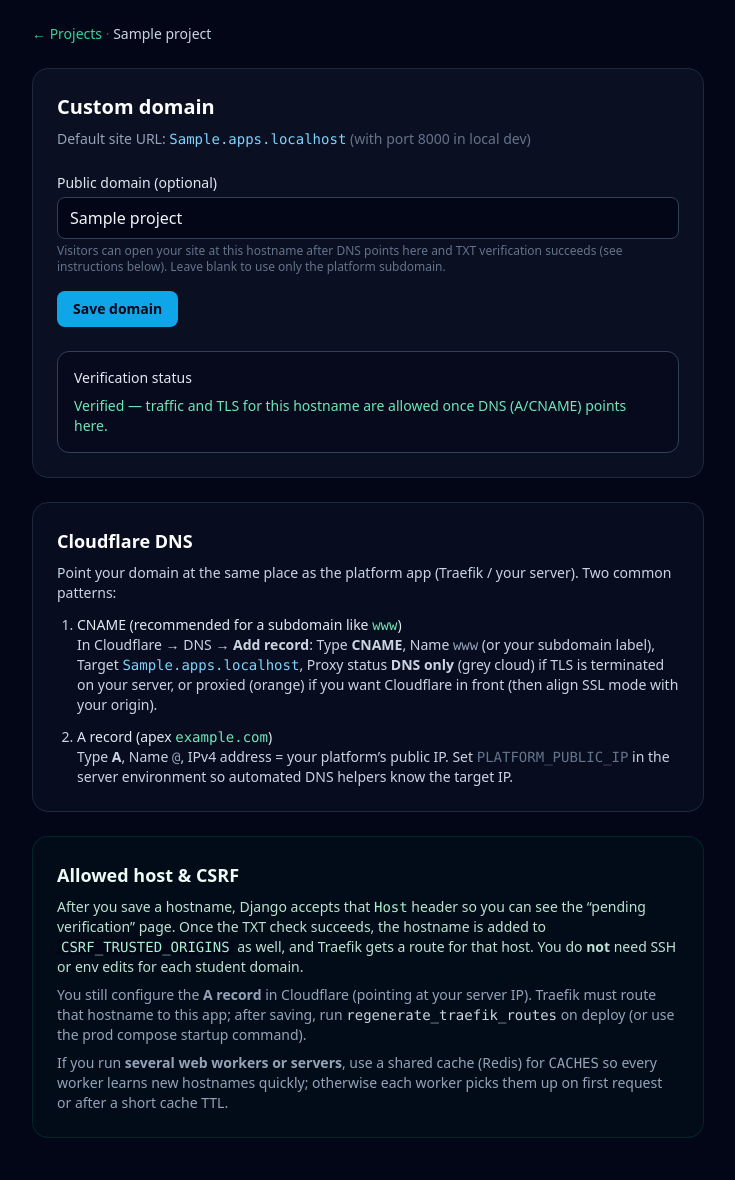
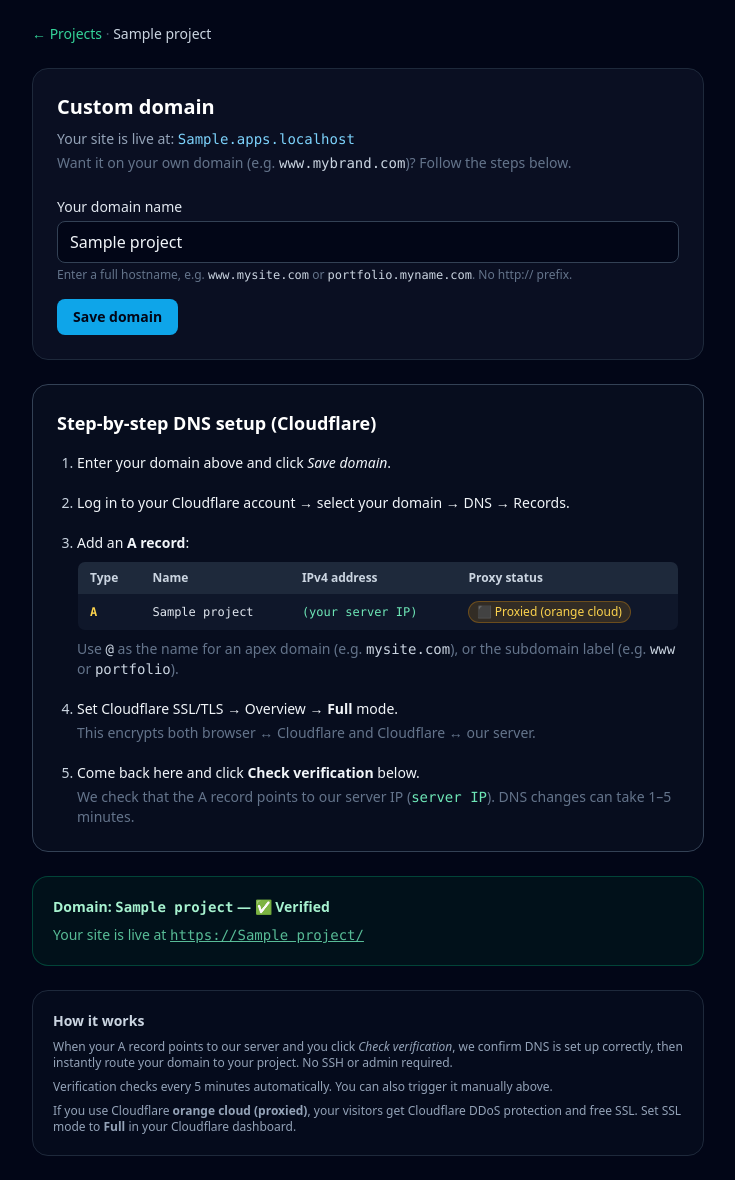
Before and after one commit to kriyespro/sd-pass-server, a Django app: a page that uses templates/pages/projects/project_domain.jinja in a window 1280 px wide. Shown: the part 69-1249 px from the top of the page, without its empty margins (272-1007 px from the left). Before the commit the page ends 1207 px from the top, so only its background shows below. Run offline with Django 5.2, Linux system fonts and the light colour scheme; a user stored in the database is signed in; tables that the repository leaves empty hold one stand-in row (values such as "Sample post"); data that the repository does not hold is empty; parts of the project's set-up code (start-up, migrations or seed data) failed here and were passed over; some libraries are stand-ins or nearby versions.

Commit message:
Custom domain: A-record verification + nginx catch-all + new domain UI

```diff
--- a/templates/pages/projects/project_domain.jinja
+++ b/templates/pages/projects/project_domain.jinja
@@ -7,13 +7,18 @@
     <span class="text-slate-600">·</span>
     <span class="text-slate-300">{{ project.name }}</span>
   </p>
+
+  {# ── Default platform URL ── #}
   <div class="rounded-2xl border border-slate-800 bg-slate-900/60 p-6">
     <h1 class="text-xl font-semibold text-white">Custom domain</h1>
     <p class="mt-2 text-sm text-slate-400">
-      Default site URL: <code class="text-sky-300">{{ platform_fqdn }}</code>
-      {% if student_public_port %}
-        <span class="text-slate-500">(with port {{ student_public_port }} in local dev)</span>
-      {% endif %}
+      Your site is live at:
+      <a href="https://{{ platform_fqdn }}/" target="_blank"
+         class="font-mono text-sky-300 hover:text-sky-200">{{ platform_fqdn }}</a>
+    </p>
+    <p class="mt-1 text-sm text-slate-500">
+      Want it on your own domain (e.g. <span class="font-mono text-slate-300">www.mybrand.com</span>)?
+      Follow the steps below.
     </p>
 
     <form method="post" class="mt-6 space-y-4">
@@ -24,73 +29,128 @@
         </div>
       {% endif %}
       <div>
-        <label class="block text-sm font-medium text-slate-200" for="id_custom_hostname">{{ form.custom_hostname.label }}</label>
+        <label class="block text-sm font-medium text-slate-200" for="id_custom_hostname">
+          Your domain name
+        </label>
         {{ form.custom_hostname }}
         {% if form.custom_hostname.errors %}
           <p class="mt-1 text-sm text-rose-300">{{ form.custom_hostname.errors[0] }}</p>
         {% endif %}
-        <p class="mt-1 text-xs text-slate-500">{{ form.custom_hostname.help_text }}</p>
+        <p class="mt-1 text-xs text-slate-500">
+          Enter a full hostname, e.g. <code class="text-slate-300">www.mysite.com</code> or
+          <code class="text-slate-300">portfolio.myname.com</code>. No http:// prefix.
+        </p>
       </div>
-      <button type="submit" class="rounded-lg bg-sky-500 px-4 py-2 text-sm font-semibold text-slate-950 hover:bg-sky-400">Save domain</button>
+      <button type="submit"
+              class="rounded-lg bg-sky-500 px-4 py-2 text-sm font-semibold text-slate-950 hover:bg-sky-400">
+        Save domain
+      </button>
     </form>
-
-    {% if project.custom_hostname %}
-      <div class="mt-6 rounded-xl border border-slate-700 bg-slate-950/50 p-4 text-sm text-slate-300">
-        <p class="font-medium text-slate-200">Verification status</p>
-        {% if domain_verified %}
-          <p class="mt-2 text-emerald-300">Verified — traffic and TLS for this hostname are allowed once DNS (A/CNAME) points here.</p>
-        {% else %}
-          <p class="mt-2 text-amber-200/90">Pending — add the TXT record below, then click <strong>Check verification</strong> (or wait up to a few minutes for an automatic check).</p>
-          <p class="mt-2 font-mono text-xs text-slate-400 break-all">TXT name (host): <span class="text-sky-300">{{ challenge_txt_fqdn }}</span></p>
-          <p class="mt-1 font-mono text-xs text-slate-400 break-all">TXT value: <span class="text-sky-300">{{ challenge_token }}</span></p>
-          <form method="post" action="{{ url('projects:domain_verify', slug=project.slug) }}" class="mt-3">
-            {{ csrf_input }}
-            <button type="submit" class="rounded-lg border border-slate-600 px-3 py-1.5 text-sm font-medium text-slate-200 hover:bg-slate-800">
-              Check verification
-            </button>
-          </form>
-        {% endif %}
-      </div>
-    {% endif %}
   </div>
 
-  <div class="rounded-2xl border border-slate-800 bg-slate-900/40 p-6 text-sm text-slate-300">
-    <h2 class="text-lg font-semibold text-white">Cloudflare DNS</h2>
-    <p class="mt-2">Point your domain at the same place as the platform app (Traefik / your server). Two common patterns:</p>
-    <ol class="mt-3 list-decimal space-y-3 pl-5">
+  {# ── DNS instructions ── #}
+  <div class="rounded-2xl border border-slate-700 bg-slate-900/40 p-6 text-sm text-slate-300 space-y-4">
+    <h2 class="text-lg font-semibold text-white">Step-by-step DNS setup (Cloudflare)</h2>
+
+    <ol class="list-decimal pl-5 space-y-5 text-slate-300">
       <li>
-        <span class="font-medium text-slate-200">CNAME (recommended for a subdomain like <code class="text-emerald-300">www</code>)</span><br />
-        In Cloudflare → DNS → <strong>Add record</strong>: Type <strong>CNAME</strong>, Name <code class="text-slate-400">www</code> (or your subdomain label),
-        Target <code class="text-sky-300">{{ platform_fqdn }}</code>, Proxy status <strong>DNS only</strong> (grey cloud) if TLS is terminated on your server,
-        or proxied (orange) if you want Cloudflare in front (then align SSL mode with your origin).
+        <p class="font-medium text-slate-100">Enter your domain above and click <em>Save domain</em>.</p>
       </li>
       <li>
-        <span class="font-medium text-slate-200">A record (apex <code class="text-emerald-300">example.com</code>)</span><br />
-        Type <strong>A</strong>, Name <code class="text-slate-400">@</code>, IPv4 address = your platform’s public IP.
-        {% if public_ip %}
-          Your server reports <code class="text-sky-300">{{ public_ip }}</code> in <code class="text-slate-500">PLATFORM_PUBLIC_IP</code> — use the real public IP Traefik listens on if different.
-        {% else %}
-          Set <code class="text-slate-500">PLATFORM_PUBLIC_IP</code> in the server environment so automated DNS helpers know the target IP.
-        {% endif %}
+        <p class="font-medium text-slate-100">Log in to your Cloudflare account → select your domain → DNS → Records.</p>
+      </li>
+      <li>
+        <p class="font-medium text-slate-100">Add an <strong>A record</strong>:</p>
+        <table class="mt-2 w-full text-xs rounded-lg overflow-hidden border border-slate-700">
+          <thead class="bg-slate-800 text-slate-300">
+            <tr>
+              <th class="px-3 py-2 text-left">Type</th>
+              <th class="px-3 py-2 text-left">Name</th>
+              <th class="px-3 py-2 text-left">IPv4 address</th>
+              <th class="px-3 py-2 text-left">Proxy status</th>
+            </tr>
+          </thead>
+          <tbody class="bg-slate-900">
+            <tr>
+              <td class="px-3 py-2 font-mono font-bold text-amber-300">A</td>
+              <td class="px-3 py-2 font-mono text-slate-200">
+                {%- if project.custom_hostname -%}
+                  {{ project.custom_hostname.split('.')[0] if '.' in project.custom_hostname else project.custom_hostname }}
+                {%- else -%}
+                  www (or @)
+                {%- endif -%}
+              </td>
+              <td class="px-3 py-2 font-mono text-emerald-300">
+                {{ public_ip if public_ip else '(your server IP)' }}
+              </td>
+              <td class="px-3 py-2">
+                <span class="inline-flex items-center gap-1 rounded-full bg-amber-500/15 px-2 py-0.5 text-amber-300 ring-1 ring-amber-500/40">
+                  ⬛ Proxied (orange cloud)
+                </span>
+              </td>
+            </tr>
+          </tbody>
+        </table>
+        <p class="mt-2 text-slate-500">
+          Use <code class="text-slate-300">@</code> as the name for an apex domain (e.g. <code class="text-slate-300">mysite.com</code>),
+          or the subdomain label (e.g. <code class="text-slate-300">www</code> or <code class="text-slate-300">portfolio</code>).
+        </p>
+      </li>
+      <li>
+        <p class="font-medium text-slate-100">Set Cloudflare SSL/TLS → Overview → <strong>Full</strong> mode.</p>
+        <p class="mt-1 text-slate-500">This encrypts both browser ↔ Cloudflare and Cloudflare ↔ our server.</p>
+      </li>
+      <li>
+        <p class="font-medium text-slate-100">Come back here and click <strong>Check verification</strong> below.</p>
+        <p class="mt-1 text-slate-500">
+          We check that the A record points to our server IP
+          (<code class="font-mono text-emerald-300">{{ public_ip if public_ip else 'server IP' }}</code>).
+          DNS changes can take 1–5 minutes.
+        </p>
       </li>
     </ol>
   </div>
 
-  <div class="rounded-2xl border border-emerald-900/40 bg-emerald-950/20 p-6 text-sm text-emerald-100/90">
-    <h2 class="text-lg font-semibold text-emerald-50">Allowed host &amp; CSRF</h2>
-    <p class="mt-2">
-      After you save a hostname, Django accepts that <code class="text-emerald-200">Host</code> header so you can see the “pending verification” page.
-      Once the TXT check succeeds, the hostname is added to
-      <code class="rounded bg-slate-950 px-1 text-emerald-200">CSRF_TRUSTED_ORIGINS</code> as well, and Traefik gets a route for that host.
-      You do <strong>not</strong> need SSH or env edits for each student domain.
-    </p>
-    <p class="mt-2 text-slate-400">
-      You still configure the <strong>A record</strong> in Cloudflare (pointing at your server IP). Traefik must route that hostname to this app; after saving, run
-      <code class="text-slate-300">regenerate_traefik_routes</code> on deploy (or use the prod compose startup command).
-    </p>
-    <p class="mt-2 text-slate-400">
-      If you run <strong>several web workers or servers</strong>, use a shared cache (Redis) for <code class="text-slate-400">CACHES</code> so every worker learns new hostnames quickly; otherwise each worker picks them up on first request or after a short cache TTL.
-    </p>
+  {# ── Verification status ── #}
+  {% if project.custom_hostname %}
+    <div class="rounded-2xl border {% if domain_verified %}border-emerald-700/50 bg-emerald-950/30{% else %}border-amber-700/40 bg-amber-950/20{% endif %} p-5 text-sm">
+      <p class="font-semibold {% if domain_verified %}text-emerald-200{% else %}text-amber-100{% endif %}">
+        Domain: <span class="font-mono">{{ project.custom_hostname }}</span>
+        — {% if domain_verified %}✅ Verified{% else %}⏳ Pending verification{% endif %}
+      </p>
+
+      {% if domain_verified %}
+        <p class="mt-2 text-emerald-300/80">
+          Your site is live at
+          <a href="https://{{ project.custom_hostname }}/" target="_blank"
+             class="font-mono underline hover:text-emerald-200">https://{{ project.custom_hostname }}/</a>
+        </p>
+      {% else %}
+        <p class="mt-2 text-amber-200/80">
+          Waiting for the A record to point to
+          <code class="font-mono text-emerald-300">{{ public_ip if public_ip else 'server IP' }}</code>.
+          After adding the DNS record, click below.
+        </p>
+        <form method="post" action="{{ url('projects:domain_verify', slug=project.slug) }}" class="mt-3">
+          {{ csrf_input }}
+          <button type="submit"
+                  class="rounded-lg border border-sky-600/60 bg-sky-500/10 px-4 py-2 text-sm font-medium text-sky-200 hover:bg-sky-500/20">
+            Check verification
+          </button>
+        </form>
+      {% endif %}
+    </div>
+  {% endif %}
+
+  {# ── How it works info box ── #}
+  <div class="rounded-2xl border border-slate-800 bg-slate-900/30 p-5 text-xs text-slate-400 space-y-2">
+    <p class="font-semibold text-slate-300 text-sm">How it works</p>
+    <p>When your A record points to our server and you click <em>Check verification</em>,
+       we confirm DNS is set up correctly, then instantly route your domain to your project.
+       No SSH or admin required.</p>
+    <p>Verification checks every 5 minutes automatically. You can also trigger it manually above.</p>
+    <p>If you use Cloudflare <strong>orange cloud (proxied)</strong>, your visitors get Cloudflare DDoS
+       protection and free SSL. Set SSL mode to <strong>Full</strong> in your Cloudflare dashboard.</p>
   </div>
 </section>
 {% endblock %}
```
Also changed, not shown: apps/domains/tasks.py (+35 -10 lines), apps/domains/verification.py (+39 -1 lines), 1 other file.
